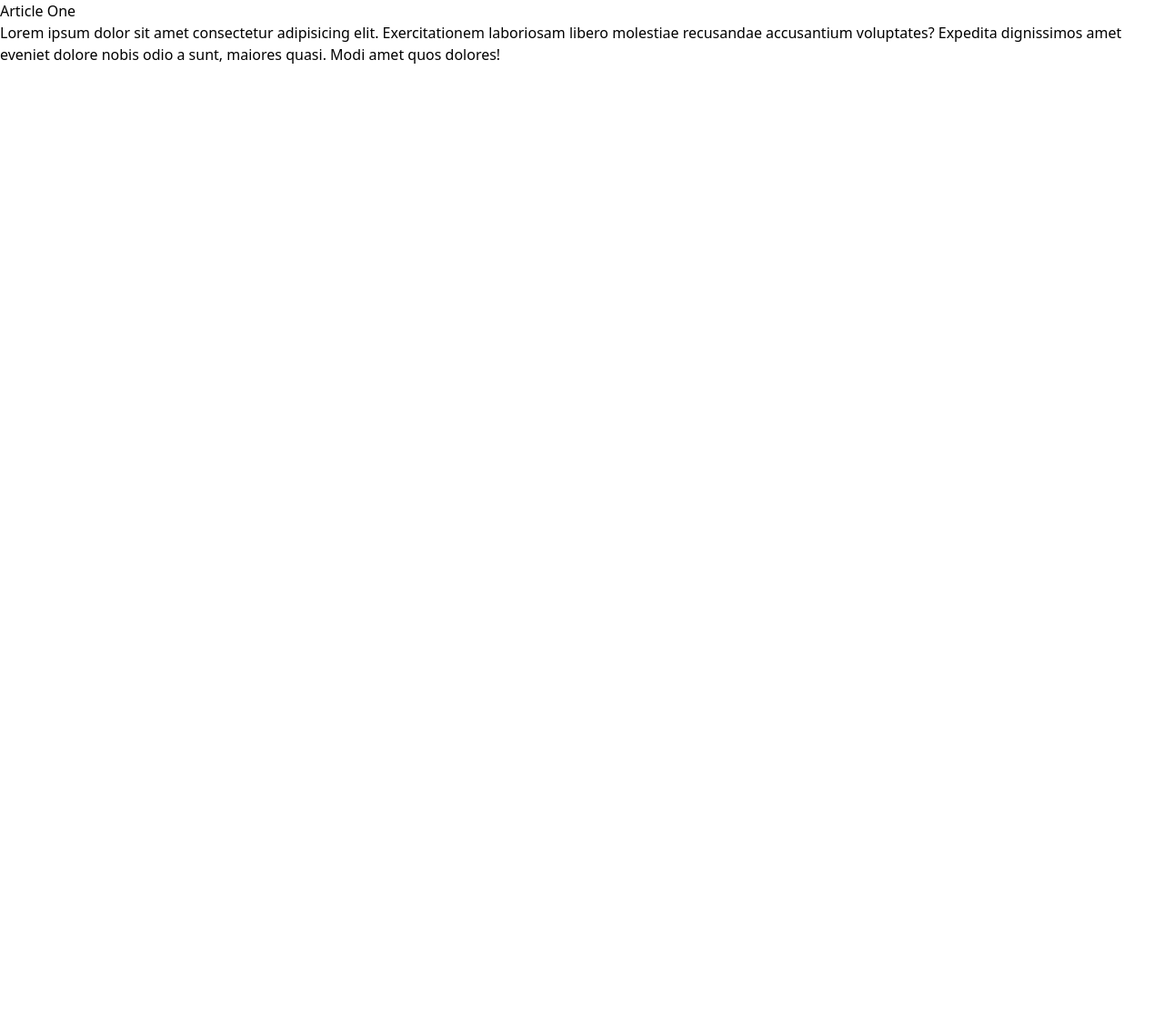
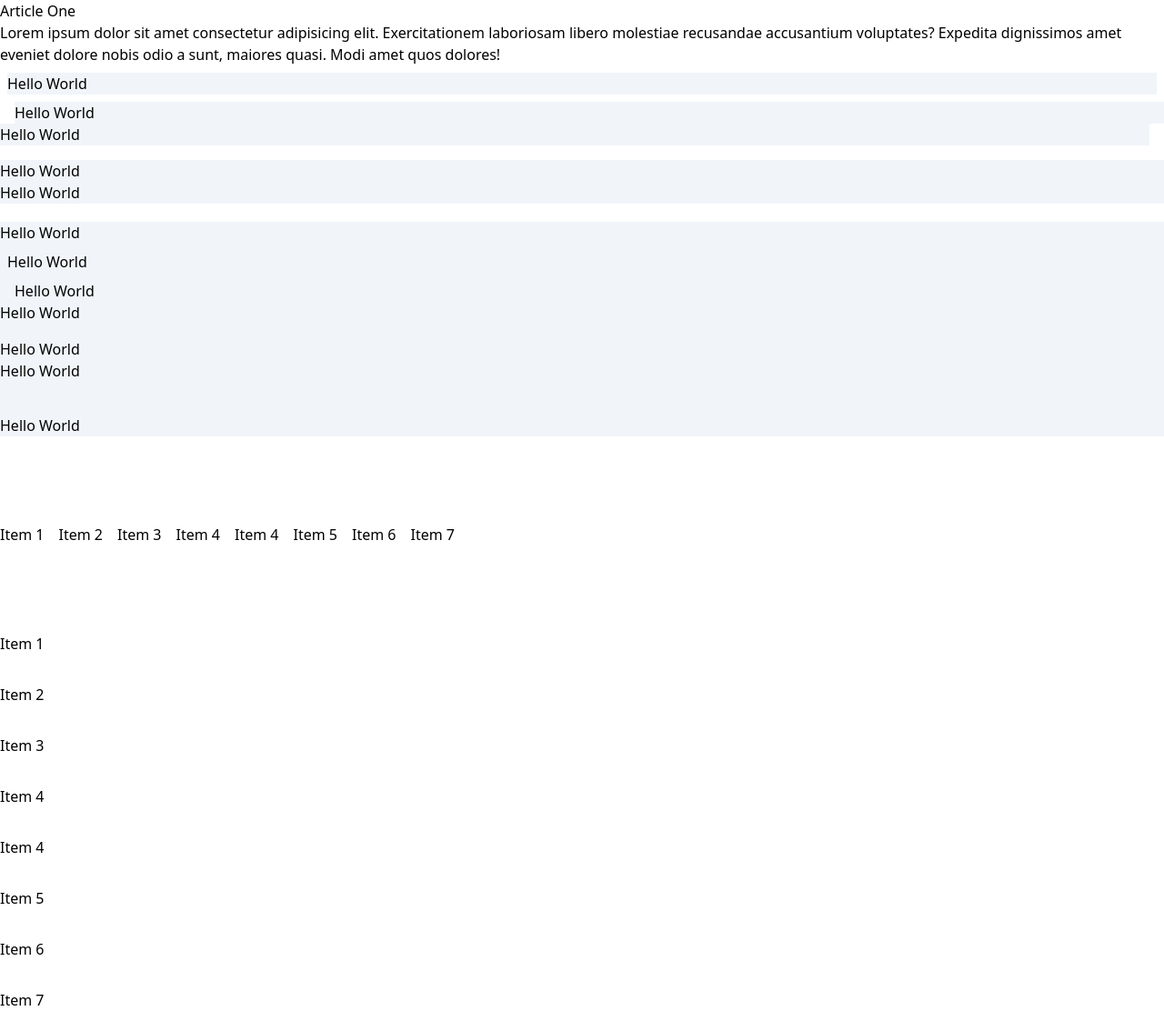
Before and after one commit to SasnarineDeodat/tailwindcss-from-scratch-learn-by-building-projects, a plain HTML site: page tailwind-sandbox/tailwind-sandbox-starter/03-container-spacing/index.html in a window 1280 px wide. Shown: the whole page at 91% size. Before the commit the page ends 800 px from the top, so only its background shows below. Drawn offline with nearby package versions, Linux system fonts and the light colour scheme.

Commit message:
Container & Spacing

```diff
--- a/tailwind-sandbox/tailwind-sandbox-starter/03-container-spacing/index.html
+++ b/tailwind-sandbox/tailwind-sandbox-starter/03-container-spacing/index.html
@@ -9,7 +9,7 @@
   </head>
   <body>
     <!-- Container -->
-    <div>
+    <div class="container mx-auto">
       <article>
         <h3>Article One</h3>
         <p>
@@ -21,12 +21,44 @@
       </article>
 
       <!-- Margin -->
+      <div class="bg-slate-100 m-2">Hello World</div>
+      <div class="bg-slate-100 ml-4">Hello World</div>
+      <div class="bg-slate-100 mr-4">Hello World</div>
+      <div class="bg-slate-100 mt-4">Hello World</div>
+      <div class="bg-slate-100 mb-4">Hello World</div>
+      <div class="bg-slate-100 mt-[20px]">Hello World</div>
 
       <!-- Padding -->
+      <div class="bg-slate-100 p-2">Hello World</div>
+      <div class="bg-slate-100 pl-4">Hello World</div>
+      <div class="bg-slate-100 pr-4">Hello World</div>
+      <div class="bg-slate-100 pt-4">Hello World</div>
+      <div class="bg-slate-100 pb-4">Hello World</div>
+      <div class="bg-slate-100 pt-[20px]">Hello World</div>
 
       <!-- Space Between X -->
+      <div class="flex mt-24 space-x-4">
+        <div>Item 1</div>
+        <div>Item 2</div>
+        <div>Item 3</div>
+        <div>Item 4</div>
+        <div>Item 4</div>
+        <div>Item 5</div>
+        <div>Item 6</div>
+        <div>Item 7</div>
+      </div>
 
       <!-- Space Between Y -->
+      <div class="flex flex-col mt-24 space-y-8">
+        <div>Item 1</div>
+        <div>Item 2</div>
+        <div>Item 3</div>
+        <div>Item 4</div>
+        <div>Item 4</div>
+        <div>Item 5</div>
+        <div>Item 6</div>
+        <div>Item 7</div>
+      </div>
     </div>
   </body>
 </html>
```
